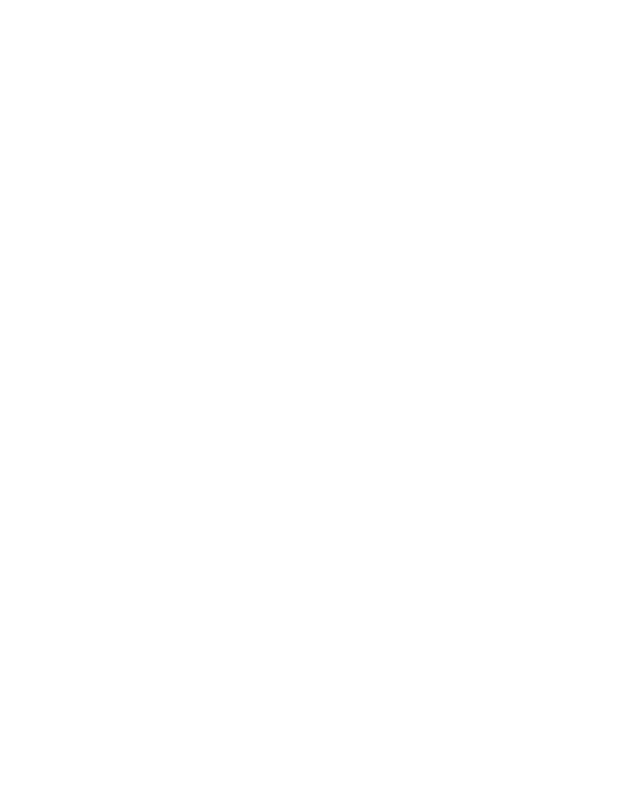
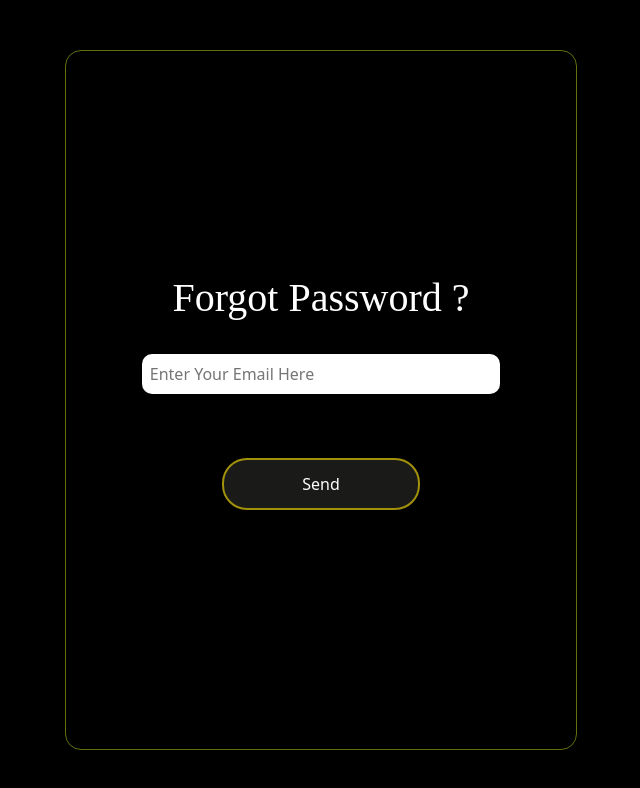
Before and after one commit to arosha619/MICQUI, a React (Create React App) app: page /forgot-password in a window 1280 px wide. Before the commit this address had no page. Shown: the top 788 px of the page, without its empty margins (319-959 px from the left). Built offline with nearby package versions, Linux system fonts and the light colour scheme.

Commit message:
add modal and create forgot password UI

```diff
--- a/package.json
+++ b/package.json
@@ -10,6 +10,7 @@
     "bootstrap": "^5.3.1",
     "framer-motion": "^6.2.3",
     "react": "^18.2.0",
+    "react-bootstrap": "^2.8.0",
     "react-dom": "^18.2.0",
     "react-icons": "^4.10.1",
     "react-router-dom": "^6.15.0",
--- a/src/API/axios.jsx
+++ b/src/API/axios.jsx
@@ -19,6 +19,10 @@ export const registerAPI = axios.create({
     const res = await ImageAPI.post(`admin/register`, formData);
     return res;
   };
+  export const forgotPassword = async (email) => {
+    const res = await API.post(`admin/forgotpassword`,email);
+    return res;
+  };
   export const getAllUsers = async () => {
     const res = await registerAPI.get(`user/getAllUser`);
     return res;
--- a/src/App.js
+++ b/src/App.js
@@ -7,6 +7,7 @@ import UserList from "./components/UserList/UserList";
 import MyBucket from "./components/MyBucket/MyBucket";
 import Login from "./components/Login/Login";
 import SignUp from "./components/SignUp/SignUp";
+import ForgotPassword from "./components/ForgotPassword/ForgotPassword";
 function App() {
   return (
       <Routes>
@@ -16,6 +17,7 @@ function App() {
         <Route path="/user-list" element={<UserList />} />
         <Route path="/my-buckets" element={<MyBucket />} />
         <Route path="/settings" element={<Setting />} />
+        <Route path="/forgot-password" element={<ForgotPassword />} />
       </Routes>
 
   );
--- /dev/null
+++ b/src/components/ForgotPassword/ForgotPassword.css
@@ -0,0 +1,138 @@
+.Outercontainer_f {
+    margin: 0;
+    display: flex;
+    justify-content: center;
+    align-items: center;
+    min-height: 100vh;
+    background-color: #000;
+  }
+  .Container_f {
+    width: 40vw;
+    height: 700px;
+    border-radius: 1rem;
+    border: 0.5px solid #666f0e;
+    padding: 2rem;
+    margin: 20px auto; /* Center horizontally */
+    display: flex;
+    flex-direction: column;
+    justify-content: center; /* Center vertically */
+    align-items: center; /* Center horizontally */
+  }
+  @media only screen and (max-width: 620px) {
+    .Container_f {
+      width: 90vw;
+      padding-left: 1.5rem;
+      padding-right: 1.5rem;
+    }
+  }
+
+  @media only screen and (max-height: 670px) {
+    .Container_f {
+      height: 650px;
+    }
+  }
+  .title_f {
+    color: white;
+    text-align: center;
+    margin-bottom: 1rem;
+    font-family: "Times New Roman", Times, serif;
+  }
+
+
+  .inputs_container_f {
+    display: flex;
+    flex-direction: column;
+  }
+
+  .inputs_container_f input {
+    width: 28vw;
+    margin: 1rem auto;
+    padding: 0.5rem;
+    border-radius: 10px;
+    font-size: 1rem;
+    font-family: inherit;
+    outline: 0;
+    border: 0;
+  }
+
+  .send_button {
+    display: block;
+    margin: 3rem auto 1rem auto;
+    width: 55%;
+    padding: 0.75rem 1rem;
+    border-radius: 25px;
+    outline: 0;
+    font-size: 1rem;
+    font-family: inherit;
+    cursor: pointer;
+    background-color: #1a1b19;
+    border-color: #a2910b !important;
+    color: white;
+    border: 2px solid;
+  }
+  .send_button:hover {
+    border: 2px solid #f3f3f4;
+    background-color: #5b520c;
+  }
+
+
+  .error_msg {
+    color: rgb(252, 249, 249);
+    padding-left: 1rem;
+    font-size: 0.85rem;
+    margin: 0;
+  }
+  .image_preview {
+    width: 120px;
+    height: 120px;
+    border-radius: 50%;
+    overflow: hidden;
+    margin: 20px auto;
+    display: flex;
+    justify-content: center;
+    align-items: center;
+    background-color: #f0f0f0;
+    cursor: pointer;
+  }
+
+  .circular_image {
+    width: 100%;
+    height: 100%;
+    object-fit: cover;
+  }
+  .circular_image_placeholder {
+    width: 100%;
+    height: 100%;
+    display: flex;
+    justify-content: center;
+    align-items: center;
+  }
+
+  .circular_image_placeholder p {
+    margin: 0;
+    padding: 5px;
+  }
+
+  @media only screen and (max-width: 620px) {
+    .inputs_container input {
+      width: 100%;
+    }
+
+    .login_button {
+      width: 100%;
+    }
+
+    .error_msg {
+      padding-left: 0.2rem;
+    }
+  }
+
+  @media only screen and (max-height: 670px) {
+    .subtitle {
+      margin-bottom: 2rem;
+    }
+
+    .small {
+      margin-bottom: 3rem;
+    }
+  }
--- /dev/null
+++ b/src/components/ForgotPassword/ForgotPassword.jsx
@@ -0,0 +1,101 @@
+import React, { useState } from "react";
+import { useNavigate } from "react-router-dom";
+import { forgotPassword } from "../../API/axios";
+import "bootstrap/dist/css/bootstrap.min.css";
+import { Modal} from "react-bootstrap";
+import "./ForgotPassword.css"
+
+const ForgotPassword = () => {
+
+  const [email, setemailname] = useState("");
+  const [passwordRes, setpaswordRes] =useState("");
+  const [showModal, setShowModal] = useState(false);
+  const [errorMessages, setErrorMessages] = useState({});
+  const navigate = useNavigate();
+
+  const errors = {
+
+    email: "Invalid Email",
+    noEmail: "Please enter your Email",
+
+  };
+  const isValidEmail = (email) => {
+    const emailRegex = /^[^\s@]+@[^\s@]+\.[^\s@]+$/;
+    return emailRegex.test(email);
+  };
+
+  const sendEmail = async () => {
+    try {
+        const Email={
+            email:email
+        }
+    var response = await forgotPassword(Email);
+      console.log(response);
+      setpaswordRes(response);
+      setShowModal(true);
+    } catch (err) {
+      alert("Error please try again!");
+    }
+  };
+
+  const handleSubmit = (e) => {
+    e.preventDefault();
+    if (!email) {
+      setErrorMessages({ name: "noEmail", message: errors.noEmail });
+      return;
+    }
+  if (!isValidEmail(email)) {
+      setErrorMessages({ name: "invalidEmail", message: errors.invalidEmail });
+    }
+ else {
+      setErrorMessages("");
+      sendEmail();
+    }
+  };
+
+  // Render error messages
+  const renderErrorMsg = (name) =>
+    name === errorMessages.name && (
+      <p className="error_msg">{errorMessages.message}</p>
+    );
+  return (
+    <div className="Outercontainer_f">
+      <div className="Container_f">
+        <h1 className="title_f">Forgot Password ?</h1>
+        <form onSubmit={handleSubmit}>
+          <div className="inputs_container_f">
+
+            <input
+              type="Email"
+              placeholder="Enter Your Email Here"
+              value={email}
+              onChange={(e) => setemailname(e.target.value)}
+            />
+            {renderErrorMsg("email")}
+            {renderErrorMsg("noEmail")}
+            {renderErrorMsg("invalidEmail")}
+
+          </div>
+          <input type="submit" value="Send" className="send_button" />
+        </form>
+      </div>
+      {showModal && (
+        <Modal style={{background:"rgba(15, 14, 14, 0.144)"}} show={showModal} onHide={() => setShowModal(false)}>
+          <Modal.Header closeButton>
+          {passwordRes.data.success ? (
+        <span className="text-success">Success</span>
+      ) : (
+        <span className="text-warning ">Warning</span>
+      )}
+          </Modal.Header>
+          <Modal.Body className="d-flex justify-content-center ">
+            {passwordRes.data.message}
+          </Modal.Body>
+          <Modal.Footer>{/* Add any footer content here */}</Modal.Footer>
+        </Modal>
+      )}
+    </div>
+  );
+};
+
+export default ForgotPassword;
--- a/src/components/Login/Login.jsx
+++ b/src/components/Login/Login.jsx
@@ -93,7 +93,7 @@ const Login = () => {
         <a href="/sign-up" className="signup">
             Do not have an account? Sign Up Here
           </a>
-          <a href="" className="small">
+          <a href="/forgot-password" className="small">
             Forgot Password?
           </a>
         </div>
--- a/src/components/SignUp/SignUp.jsx
+++ b/src/components/SignUp/SignUp.jsx
@@ -1,8 +1,10 @@
 import React, { useState } from "react";
 import "./SignUp.css";
 import { useNavigate } from "react-router-dom";
-import profile from "../../Assets/profile.png"
+import profile from "../../Assets/profile.png";
 import { createAdmin } from "../../API/axios";
+import "bootstrap/dist/css/bootstrap.min.css";
+import { Modal, Button } from "react-bootstrap";
 
 const SignUp = () => {
   const [username, setUsername] = useState("");
@@ -11,12 +13,14 @@ const SignUp = () => {
   const [confirmPassword, setConfirmPassword] = useState("");
   const [errorMessages, setErrorMessages] = useState({});
   const [selectedImage, setSelectedImage] = useState(null);
+  const [showModal, setShowModal] = useState(false);
+  const [response, setResponse] = useState("");
 
   const navigate = useNavigate();
 
   const errors = {
     username: "Invalid username",
-    usernameLength:"User name require more than 6 characters",
+    usernameLength: "User name require more than 6 characters",
     email: "Invalid Email",
     noEmail: "Please enter your Email",
     password: "Invalid password",
@@ -24,9 +28,8 @@ const SignUp = () => {
     noPassword: "Please enter your password",
     invalidEmail: "Invalid email format",
     ComparePassword: "Passwords don't match",
-    PasswordLength:"password should be more than 6 characters",
-    uploadimage:"Please Upload a image"
-
+    PasswordLength: "password should be more than 6 characters",
+    uploadimage: "Please Upload a image",
   };
   const isValidEmail = (email) => {
     const emailRegex = /^[^\s@]+@[^\s@]+\.[^\s@]+$/;
@@ -34,7 +37,6 @@ const SignUp = () => {
   };
 
   const sendAdminData = async () => {
-
     try {
       const formData = new FormData();
       formData.append("admin_name", username);
@@ -43,25 +45,17 @@ const SignUp = () => {
       formData.append("password", confirmPassword);
 
       var response = await createAdmin(formData);
-      console.log(username );
-      console.log(email );
-      console.log(selectedImage );
-      console.log(confirmPassword );
-      console.log(formData);
       console.log(response);
-      alert('successfull')
-
+      setResponse(response);
+      setShowModal(true);
     } catch (err) {
       alert("Error please try again!");
-
     }
   };
 
-
-
   const handleSubmit = (e) => {
     e.preventDefault();
-    if (!selectedImage ) {
+    if (!selectedImage) {
       setErrorMessages({ name: "uploadimage", message: errors.uploadimage });
       return;
     }
@@ -71,7 +65,10 @@ const SignUp = () => {
       return;
     }
     if (username.length < 6) {
-      setErrorMessages({ name: "usernameLength", message: errors.usernameLength });
+      setErrorMessages({
+        name: "usernameLength",
+        message: errors.usernameLength,
+      });
       return;
     }
     if (!email) {
@@ -86,10 +83,12 @@ const SignUp = () => {
       return;
     }
     if (password.length < 6) {
-      setErrorMessages({ name: "PasswordLength", message: errors.PasswordLength });
+      setErrorMessages({
+        name: "PasswordLength",
+        message: errors.PasswordLength,
+      });
       return;
     }
-
 
     if (password !== confirmPassword) {
       setErrorMessages({
@@ -100,7 +99,6 @@ const SignUp = () => {
       setErrorMessages("");
       sendAdminData();
     }
-
   };
 
   // Render error messages
@@ -134,12 +132,11 @@ const SignUp = () => {
                 />
               ) : (
                 <div className="circular_image_placeholder">
-               <img src={profile} alt="selected image"/>
+                  <img src={profile} alt="selected image" />
                 </div>
               )}
             </label>
             <p className="imgErr">{renderErrorMsg("uploadimage")}</p>
-
 
             <input
               type="text"
@@ -181,6 +178,21 @@ const SignUp = () => {
           <input type="submit" value="Sign Up" className="signup_button" />
         </form>
       </div>
+      {showModal && (
+        <Modal style={{background:"rgba(15, 14, 14, 0.144)"}} show={showModal} onHide={() => setShowModal(false)}>
+          <Modal.Header closeButton>
+          {response.data.success ? (
+        <span className="text-success">Success</span>
+      ) : (
+        <span className="text-warning ">Warning</span>
+      )}
+          </Modal.Header>
+          <Modal.Body className="d-flex justify-content-center ">
+            {response.data.message}
+          </Modal.Body>
+          <Modal.Footer>{/* Add any footer content here */}</Modal.Footer>
+        </Modal>
+      )}
     </div>
   );
 };
```
Also changed, not shown: src/components/SignUp/SignUp.css (line endings or trailing spaces), 1 other file (tests, documents, lock files or other folders). Lines whose indentation alone changed are shown as unchanged.
